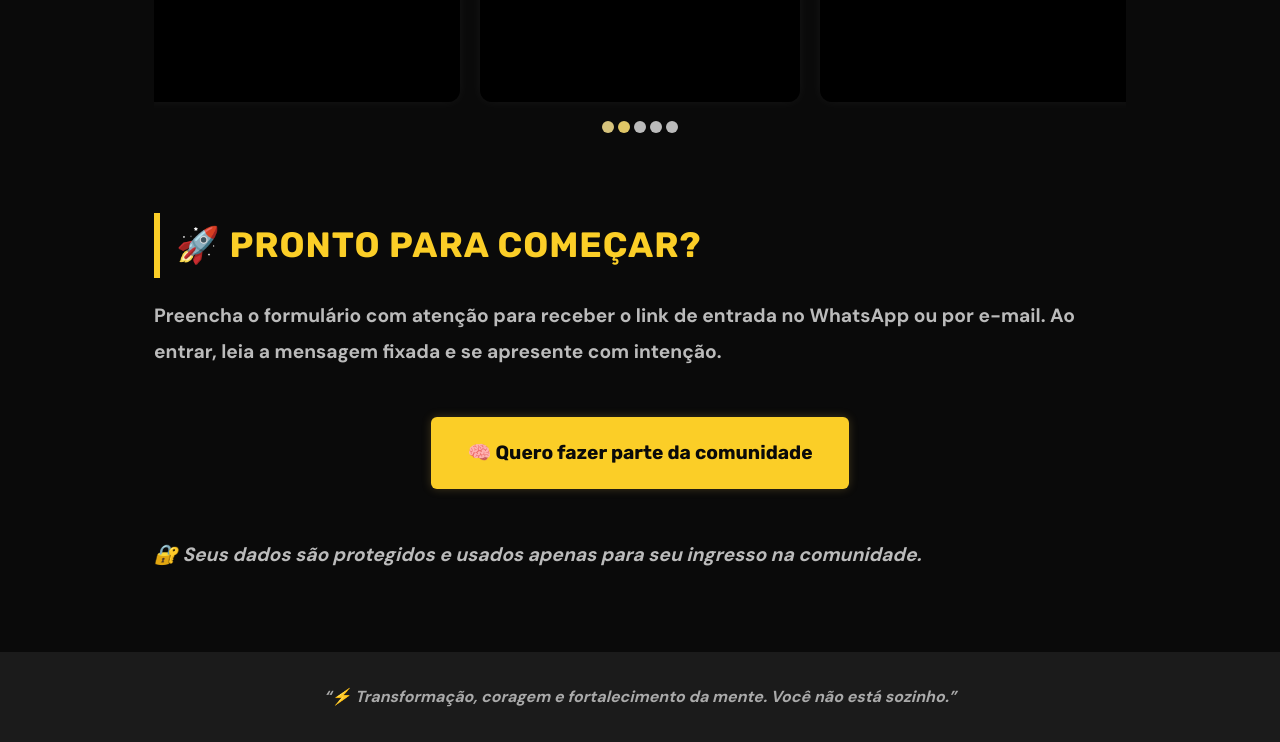
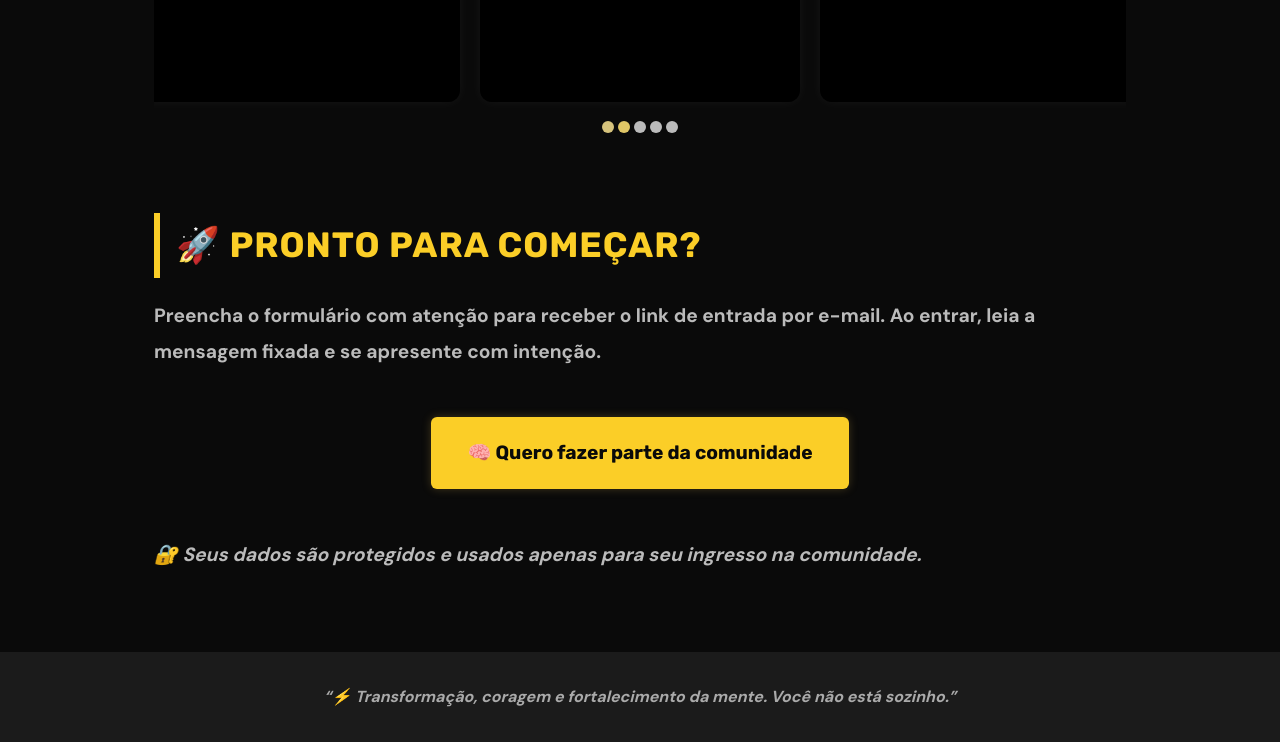
Before and after one commit to jeanlucka/BatalhaPelaMente, a plain HTML site: page Site BPM/index.html in a window 1280 px wide. Shown: the part 1990-2732 px from the top of the page. Drawn offline with Linux system fonts and the light colour scheme; files whose address does not match are found by name.

Commit message:
index.html

```diff
--- a/Site BPM/index.html
+++ b/Site BPM/index.html
@@ -331,7 +331,7 @@
 
     <section>
       <h2>🚀 Pronto para começar?</h2>
-      <p>Preencha o formulário com atenção para receber o link de entrada no WhatsApp ou por e-mail. Ao entrar, leia a mensagem fixada e se apresente com intenção.</p>
+      <p>Preencha o formulário com atenção para receber o link de entrada por e-mail. Ao entrar, leia a mensagem fixada e se apresente com intenção.</p>
       <div class="cta">
         <a href="https://docs.google.com/forms/d/e/1FAIpQLSc8BESjmYUqHvPfJlYvXDGX8nIg1665grbD2l1Eg0xpL3dr4g/viewform?usp=sharing" target="_blank">🧠 Quero fazer parte da comunidade</a>
       </div>
```
